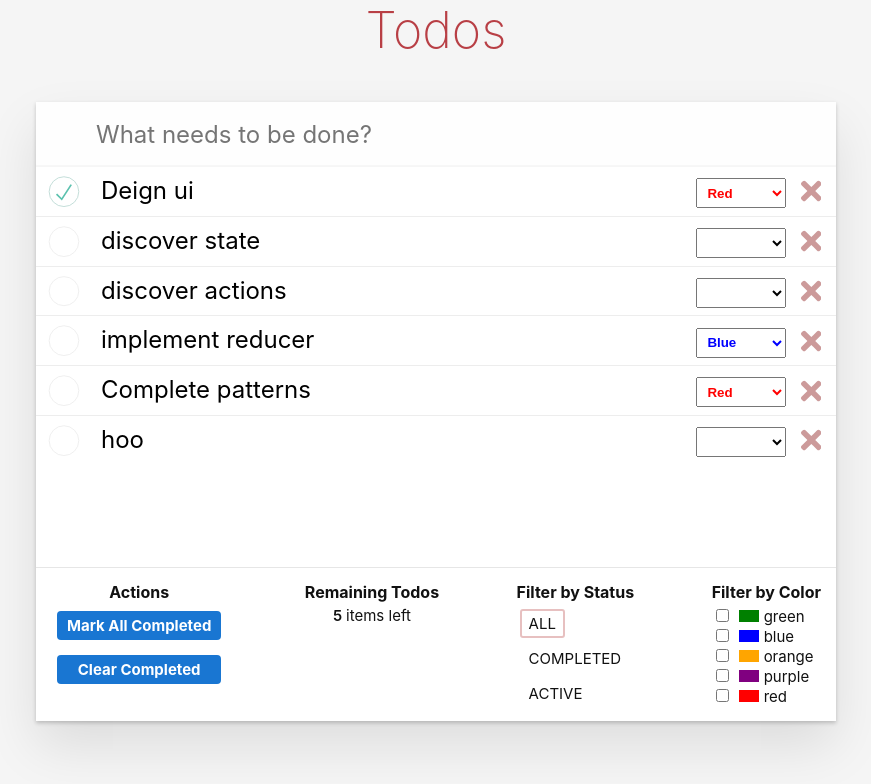
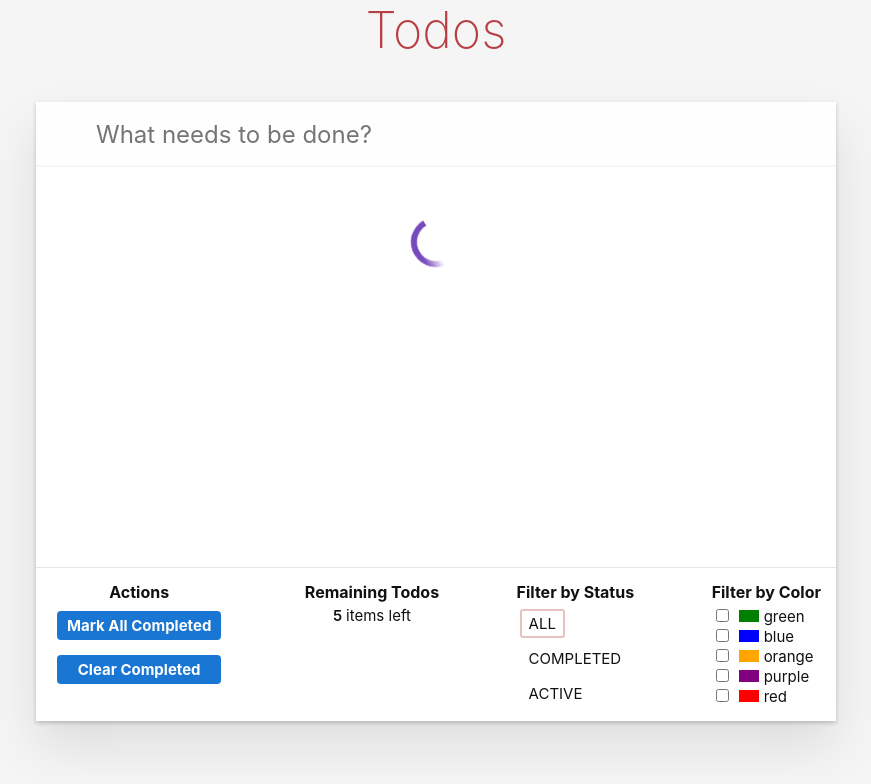
Before and after one commit to MahdiSohaily/React-Todo-app, a React (Create React App) app: page / in a window 1280 px wide. Shown: the top 784 px of the page, without its empty margins (204-1075 px from the left). Built offline with nearby package versions, Linux system fonts and the light colour scheme; data requests are answered from the project's data file.

Commit message:
Add loader to the project

```diff
--- a/src/features/todos/TodoList.jsx
+++ b/src/features/todos/TodoList.jsx
@@ -9,6 +9,14 @@ const TodoList = () => {
     <TodoListItem key={id} todoId={id} />
   ));
 
+  if (true) {
+    return (
+      <div className="todo-list">
+        <div className="loader" />
+      </div>
+    );
+  }
+
   return <ul className="todo-list">{renderedListItems}</ul>;
 };
 
```
